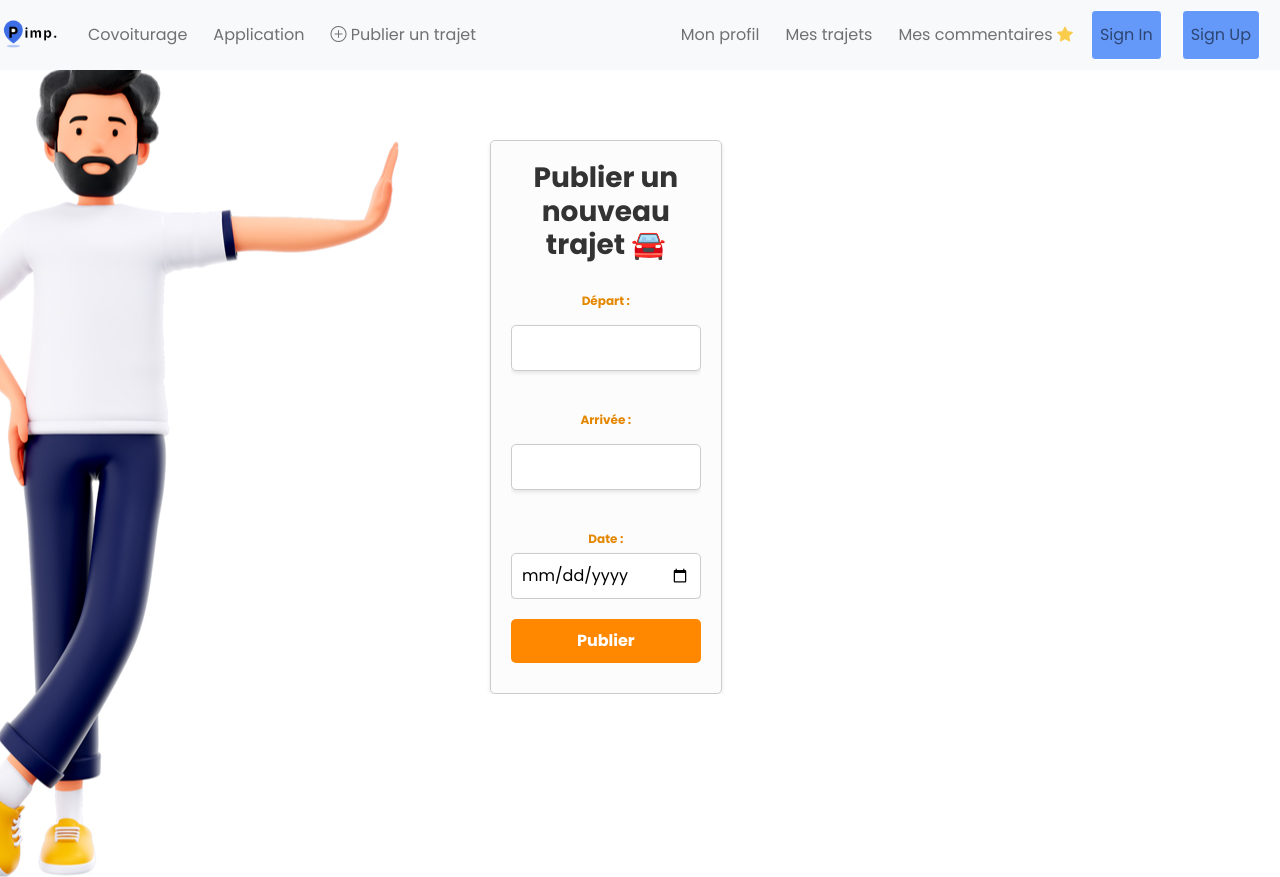
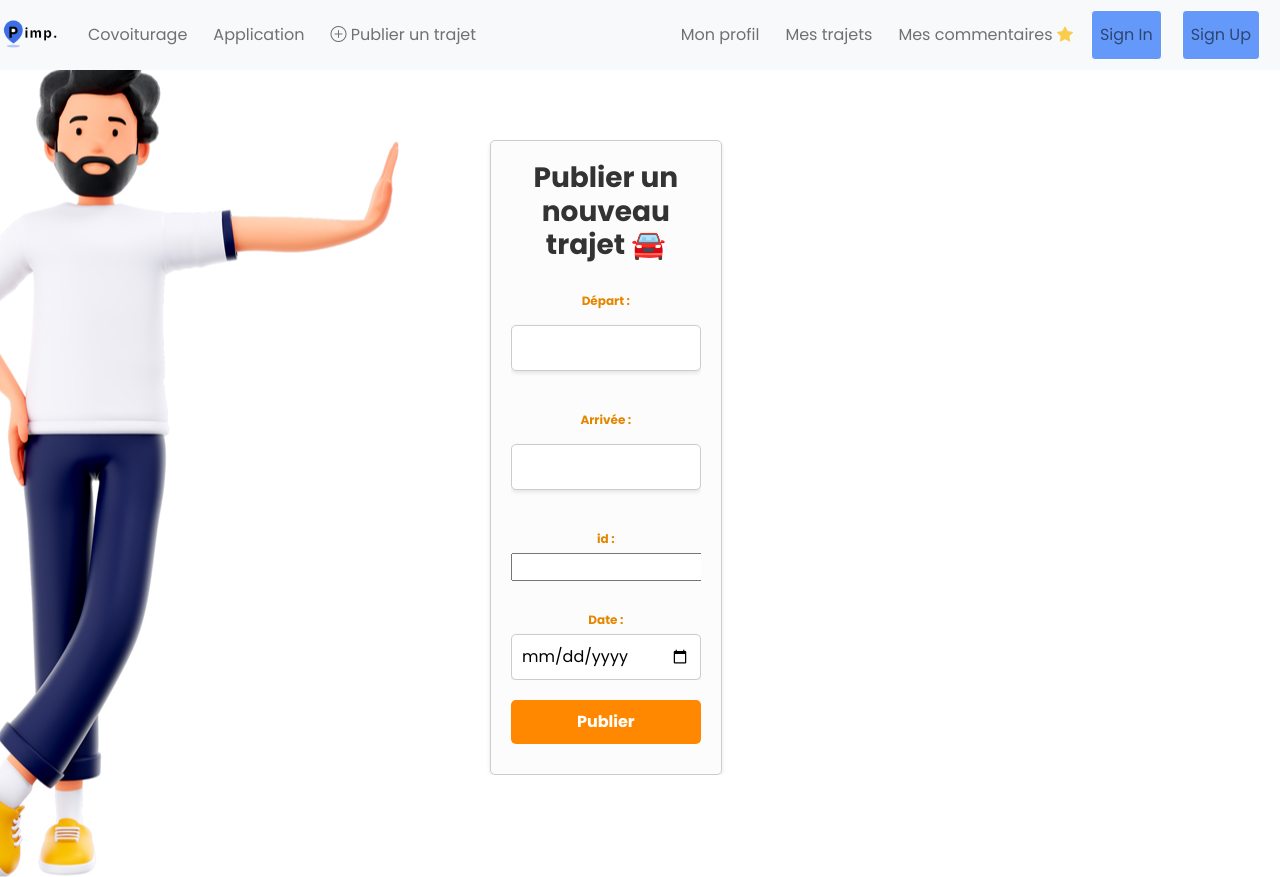
Before and after one commit to DjeelK/Projet_Pimp_My_Ride, a React (Create React App) app: page /addTrajet in a window 1280 px wide. Built offline with nearby package versions, Linux system fonts and the light colour scheme.

Commit message:
TpFinalFront

```diff
--- a/src/components/MesTrajetsPage.jsx
+++ b/src/components/MesTrajetsPage.jsx
@@ -13,14 +13,15 @@ const MesTrajetsPage = () => {
     // const trajetsStorage = JSON.parse(localStorage.getItem('trajets')) || [];
     // setTrajets(trajetsStorage);
       listRides();
-      console.log("test")
+
   }, []);
 
     function listRides(){
         getAllRide().then((response) => {
+            console.log("test")
             setRides(response.data);
         }).catch(error => {
-            console.error(error);
+            console.error(error.response.data);
         })
     }
 
--- a/src/routes/auth/SignInForm.jsx
+++ b/src/routes/auth/SignInForm.jsx
@@ -12,17 +12,17 @@ const SignInForm = ({ formData, onInputChange, onSignInClick }) => {
     onInputChange(name, value);
   };
 
-  const handleSubmit = (e) => {
+    async function handleSubmit(e) {
     e.preventDefault();
       navigate('/', { state: formData });
     loginAPICall(username, password).then((response) => {
           console.log(response.data);
 
-          const token = 'Bearer ' + response.data.accessToken;
+          const token = 'Bearer ' + response.data.token;
           storeToken(token);
 
           saveLoggedInUser(username);
-          navigator("/mesTrajets")
+          navigate("/mesTrajets")
 
           window.location.reload(false);
       }).catch(error => {
@@ -34,7 +34,7 @@ const SignInForm = ({ formData, onInputChange, onSignInClick }) => {
   };
 
   return (
-    <form onSubmit={handleSubmit}>
+    <form onSubmit={(e) => handleSubmit(e)}>
       <TextInput
         label="Entrez votre adresse mail"
         type="text"
--- a/src/routes/trip/TripForm.jsx
+++ b/src/routes/trip/TripForm.jsx
@@ -1,98 +1,304 @@
-import React, { useState } from 'react';
+import React, { useEffect,useState } from 'react'
+
 import '../../css/Trip.css';
-import {postRide} from "../../services/RideService";
-import {useNavigate} from "react-router-dom";
+
+import {useNavigate, useParams } from 'react-router-dom'
+
+import {postRide,getRide,updateUserRide} from "../../services/RideService";
 
 const TripForm = () => {
+
+  // const [formData, setFormData] = useState({
+
+  //   depart: '',
+
+  //   arrival: '',
+
+  //   date: '',
+
+  // });
+
+  const [depart, setDepart] = useState('')
+
+  const [arrival, setArrival] = useState('')
+
+  const [date, setDate]  = useState('')
+  const [userId ,setUserId] = useState('')
+
   const navigate = useNavigate();
-  const [formData, setFormData] = useState({
-    depart: '',
-    arrival: '',
-    date: '',
-  });
 
-  const handleInputChange = (e) => {
-    const { name, value } = e.target;
-    setFormData({
-      ...formData,
-      [name]: value,
-    });
-  };
-
-  const handleSubmit = (e) => {
-    e.preventDefault();
-    const nouveauTrajet = {
-      depart: formData.depart,
-      arrival: formData.arrival,
-      date: formData.date,
-    };
+  // const {id} = useParams();
 
 
-    postRide(nouveauTrajet.date,nouveauTrajet.depart,nouveauTrajet.arrival).then((response) => {
+
+  function saveOrUpdateRide(e){
+
+    e.preventDefault()
+
+    const ride = {date,depart,arrival,userId}
+
+    console.log("Bouton Publier cliqué !");
+
+    console.log(ride);
+
+    postRide(date,depart,arrival,userId).then((response) => {
+
       console.log(response.data)
+
       navigate('/mesTrajets')
+
     }).catch(error => {
+
       console.error(error);
+
     })
+    // if(id){
+    //
+    //   updateUserRide(id,ride).then((response) => {
+    //
+    //     navigate('/mesTrajets')
+    //
+    //   }).catch(error => {
+    //
+    //     console.error(error);
+    //
+    //   })
+    //
+    // }else{
+    //
+    //   postRide(ride).then((response) => {
+    //
+    //     console.log(response.data)
+    //
+    //     navigate('/mesTrajets')
+    //
+    //   }).catch(error => {
+    //
+    //     console.error(error);
+    //
+    //   })
+    //
+    // }
+
+  }
+
+
+
+  // useEffect( () => {
+  //
+  //
+  //
+  //   if(userId){
+  //
+  //     getRide(userId).then((response) => {
+  //
+  //       console.log(response.data)
+  //
+  //       setDepart(response.data.depart)
+  //
+  //       setArrival(response.data.arrival)
+  //
+  //       setDate(response.data.date)
+  //
+  //     }).catch(error => {
+  //
+  //       console.error(error);
+  //
+  //     })
+  //
+  //   }
+  //
+  //
+  //
+  // }, [userId])
+
+
+
+
+
+  // const handleInputChange = (e) => {
+
+  //   const { name, value } = e.target;
+
+  //   setFormData({
+
+  //     ...formData,
+
+  //     [name]: value,
+
+  //   });
+
+  // };
+
+
+
+  // const handleSubmit = (e) => {
+
+  //   e.preventDefault();
+
+  //   const nouveauTrajet = {
+
+  //     depart: formData.depart,
+
+  //     arrival: formData.arrival,
+
+  //     date: formData.date,
+
+  //   };
+
+
+
+
+
+  //   postRide(nouveauTrajet.date,nouveauTrajet.depart,nouveauTrajet.arrival).then((response) => {
+
+  //     console.log(response.data)
+
+  //     navigate('/mesTrajets')
+
+  //   }).catch(error => {
+
+  //     console.error(error);
+
+  //   })
 
 
 
   // // Récupérer la liste actuelle des trajets depuis localStorage
+
   // const trajets = JSON.parse(localStorage.getItem('trajets')) || [];
+
   //
+
   //   // Ajouter le nouveau trajet à la liste
+
   // trajets.push(nouveauTrajet);
+
   //
+
   // // Enregistrer la liste mise à jour dans localStorage
+
   // localStorage.setItem('trajets', JSON.stringify(trajets));
 
+
+
   // Réinitialiser le formulaire
-    setFormData({
-    depart: '',
-      arrival: '',
-    date: '',
-  });
+
+  //   setFormData({
+
+  //   depart: '',
+
+  //     arrival: '',
+
+  //   date: '',
+
+  // });
+
+
+
+  // };
+
+
+
+  return (
+
+      <div className="create-trip-form">
+
+        <h2>Publier un nouveau trajet 🚘 </h2>
+
+        <form>
+
+          <div className="form-group">
+
+            <label htmlFor="depart">Départ :</label>
+
+            <input
+
+                type="text"
+
+                name="depart"
+
+                value={depart}
+
+                onChange={(e) => setDepart(e.target.value)}
+
+                required
+
+            />
+
+          </div>
+
+          <div className="form-group">
+
+            <label htmlFor="arrival">Arrivée :</label>
+
+            <input
+
+                type="text"
+
+                name="arrival"
+
+                value={arrival}
+
+                onChange={(e) => setArrival(e.target.value)}
+
+                required
+
+            />
+
+          </div>
+          <div className="form-group">
+
+            <label htmlFor="id">id :</label>
+
+            <input
+
+                type="number"
+
+                name="userId"
+
+                value={userId}
+
+                onChange={(e) => setUserId(e.target.value)}
+
+                required
+
+            />
+
+          </div>
+
+          <div className="form-group">
+
+            <label>Date :</label>
+
+            <input
+
+                type="date"
+
+                name="date"
+
+                value={date}
+
+                onChange={(e) => setDate(e.target.value)}
+
+                required
+
+            />
+
+          </div>
+
+          <button onClick={(e) => saveOrUpdateRide(e)} type="submit">Publier</button>
+
+        </form>
+
+      </div>
+
+  );
 
 };
 
-  return (
-    <div className="create-trip-form">
-      <h2>Publier un nouveau trajet 🚘 </h2>
-      <form onSubmit={handleSubmit}>
-        <div className="form-group">
-          <label htmlFor="depart">Départ :</label>
-          <input
-            type="text"
-            name="depart"
-            value={formData.depart}
-            onChange={handleInputChange}
-            required
-          />
-        </div>
-        <div className="form-group">
-          <label htmlFor="arrivee">Arrivée :</label>
-          <input
-            type="text"
-            name="arrival"
-            value={formData.arrival}
-            onChange={handleInputChange}
-            required
-          />
-        </div>
-        <div className="form-group">
-          <label htmlFor="date">Date :</label>
-          <input
-            type="date"
-            name="date"
-            value={formData.date}
-            onChange={handleInputChange}
-            required
-          />
-        </div>
-        <button type="submit">Publier</button>
-      </form>
-    </div>
-  );
-};
+
+
+
 
 export default TripForm;
--- a/src/services/RideService.js
+++ b/src/services/RideService.js
@@ -16,11 +16,11 @@ axios.interceptors.request.use(function (config) {
 
 export const getAllRide = () => axios.get(BASE_REST_API_URL)
 
-export const postRide = (date,depart,arrival) => axios.post(BASE_REST_API_URL, { date, depart,arrival})
+export const postRide = (date,depart,arrival,userId) => axios.post(BASE_REST_API_URL, { date,depart,arrival,userId})
 
-// export const getTodo = (id) => axios.get(BASE_REST_API_URL + '/' + id)
-//
-// export const updateTodo = (id, todo) => axios.put(BASE_REST_API_URL + '/' + id, todo)
+ export const getRide = (id) => axios.get(BASE_REST_API_URL + '/' + id)
+
+ export const updateUserRide = (id, ride) => axios.put(BASE_REST_API_URL + '/' + id, ride)
 //
 // export const deleteTodo = (id) => axios.delete(BASE_REST_API_URL + '/' + id)
 //
```
Lines whose indentation alone changed are shown as unchanged.
